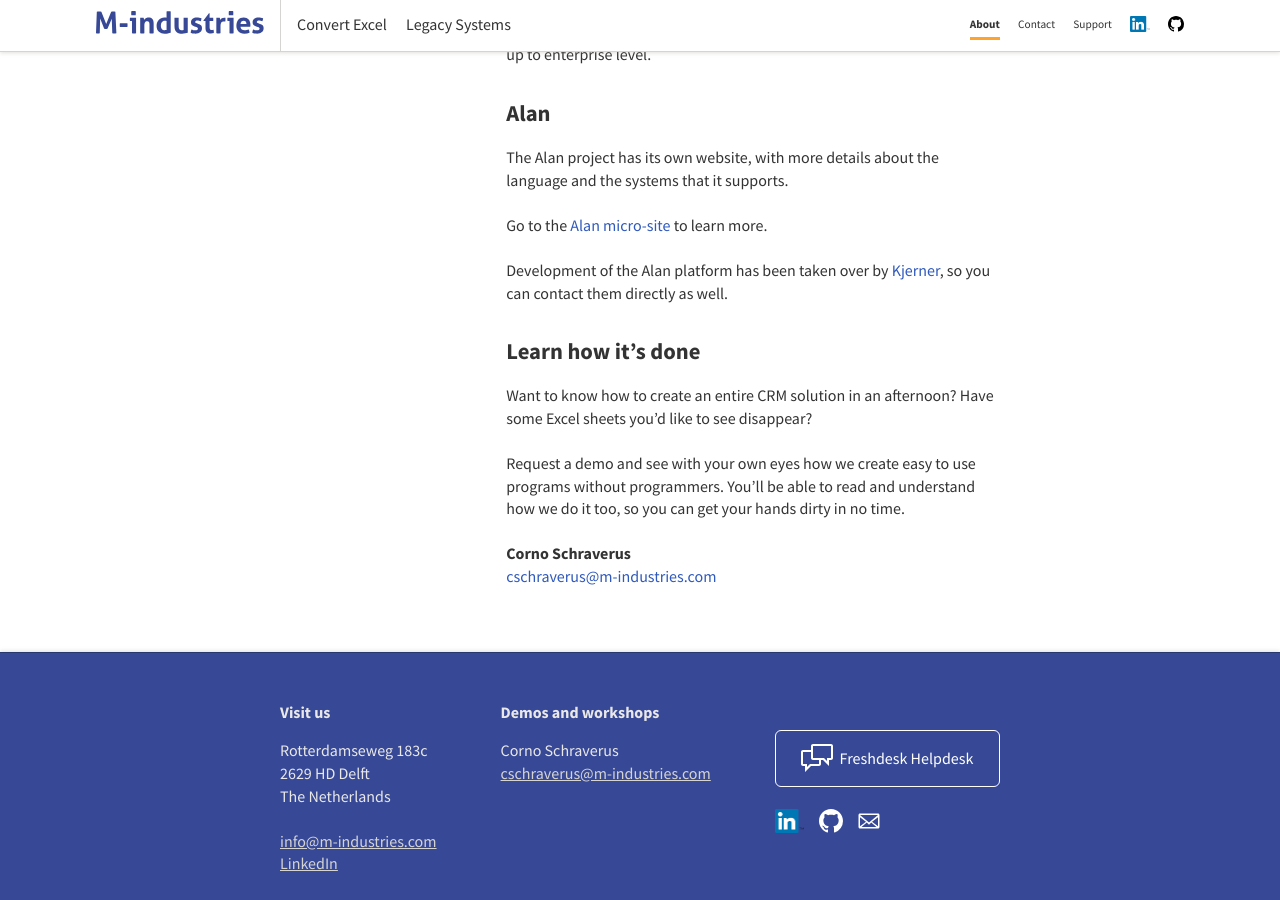
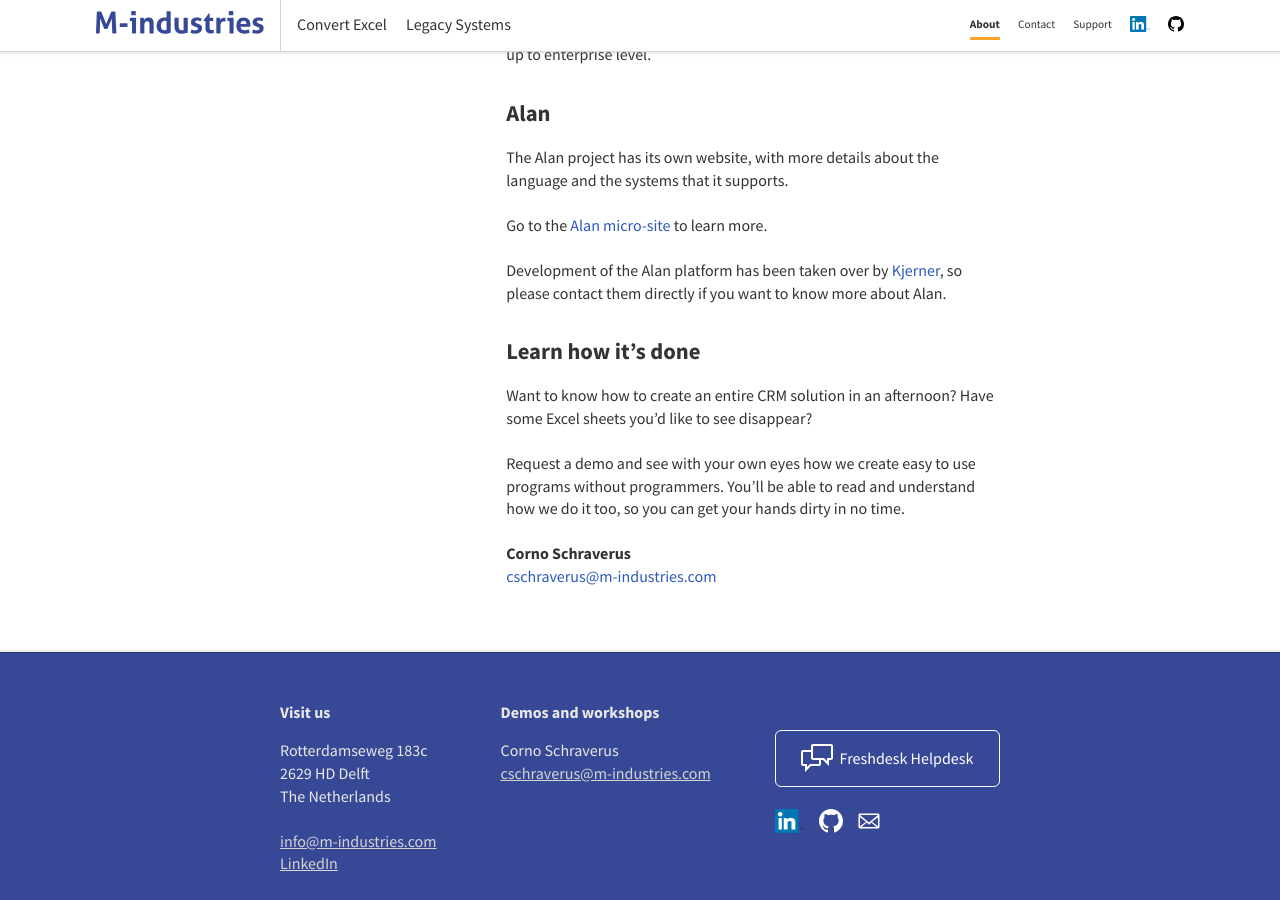
Before and after one commit to M-industries/Mainsite, a Jekyll site: the page built from pages/about.md, in a window 1280 px wide and 900 px high, scrolled down 535 px. Built offline with Jekyll 4.4.1, drawn with Linux system fonts in a browser that asks for light colours.

Commit message:
Update about.md

```diff
--- a/pages/about.md
+++ b/pages/about.md
@@ -37,7 +37,7 @@ the language and the systems that it supports.
 
 Go to the [Alan micro-site](https://alan-platform.com) to learn more.
 
-Development of the Alan platform has been taken over by [Kjerner](https://www.kjerner.com), so you can contact them directly as well.
+Development of the Alan platform has been taken over by [Kjerner](https://www.kjerner.com), so please contact them directly if you want to know more about Alan.
 
 
 <a name="learn"></a>
```
